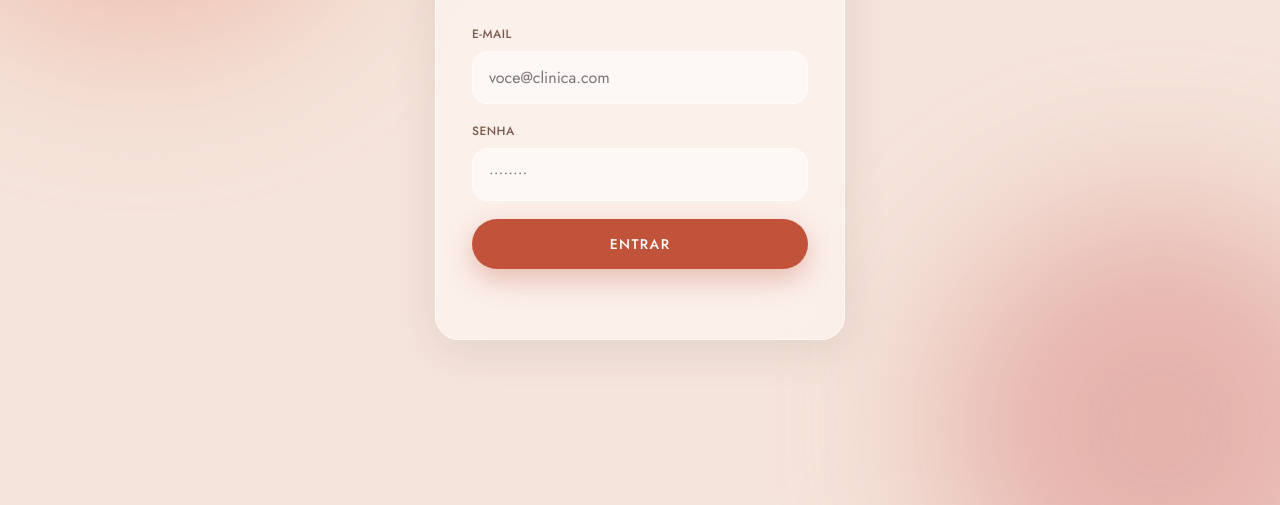
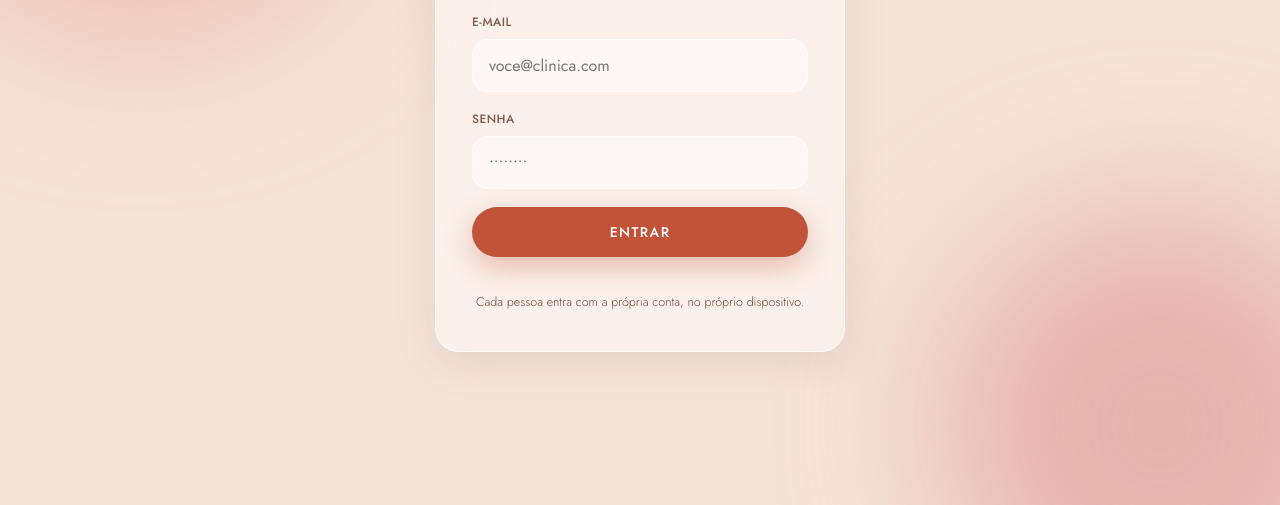
Before and after one commit to 4rlucas/agendamento-psi, a plain HTML site: page index.html in a window 1280 px wide. Shown: the part 295-800 px from the top of the page. Drawn offline with nearby package versions, Linux system fonts and the light colour scheme.

Commit message:
Login: nota discreta de uma conta por navegador
O sistema é feito para uma conta por navegador (cada pessoa no próprio dispositivo).
Linha sutil na tela de login; contraste >= 4,5:1 medido sobre o vidro (5,7 a 6,6).

Co-Authored-By: Claude Opus 5.5 <noreply@anthropic.com>

```diff
--- a/index.html
+++ b/index.html
@@ -91,6 +91,8 @@
     margin-bottom:6px;letter-spacing:.01em;
   }
   .login-card p.sub{color:var(--ink-soft);font-size:14px;margin-bottom:28px}
+  /* nota discreta; tom um pouco mais escuro que --ink-soft porque é menor (≥4,5:1 medido sobre o vidro em 320px) */
+  .login-card p.login-nota{color:#6c4a3f;font-size:12.5px;line-height:1.45;text-align:center;margin-top:6px;text-wrap:balance}
   .login-brand i,.login-logo i{font-style:italic;font-weight:500;color:var(--sage)}
   .login-logo{font-family:'Cormorant Garamond',serif;font-size:22px;font-weight:600;color:var(--ink);margin-bottom:14px;line-height:1}
   label{display:block;font-size:12px;font-weight:500;margin-bottom:7px;color:var(--ink-soft);letter-spacing:.04em;text-transform:uppercase}
@@ -426,6 +428,8 @@
     </div>
     <button id="btnLogin" type="submit" class="btn btn-primary">Entrar</button>
     <div id="loginErr" class="err" role="alert"></div>
+    <!-- o sistema é feito para uma conta por navegador (ver docs/ARQUITETURA.md, "Limitação de uso") -->
+    <p class="login-nota">Cada pessoa entra com a própria conta, no próprio dispositivo.</p>
   </form>
 </div>
 
```
